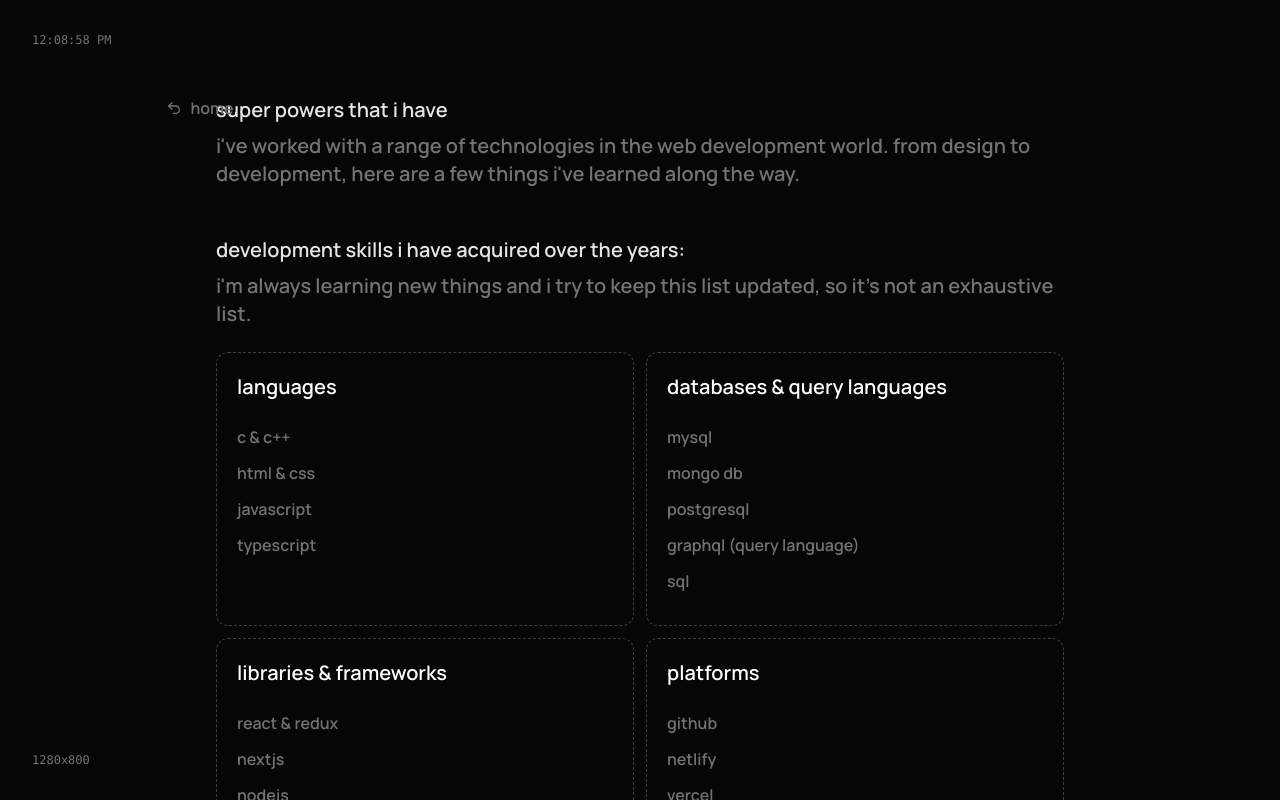
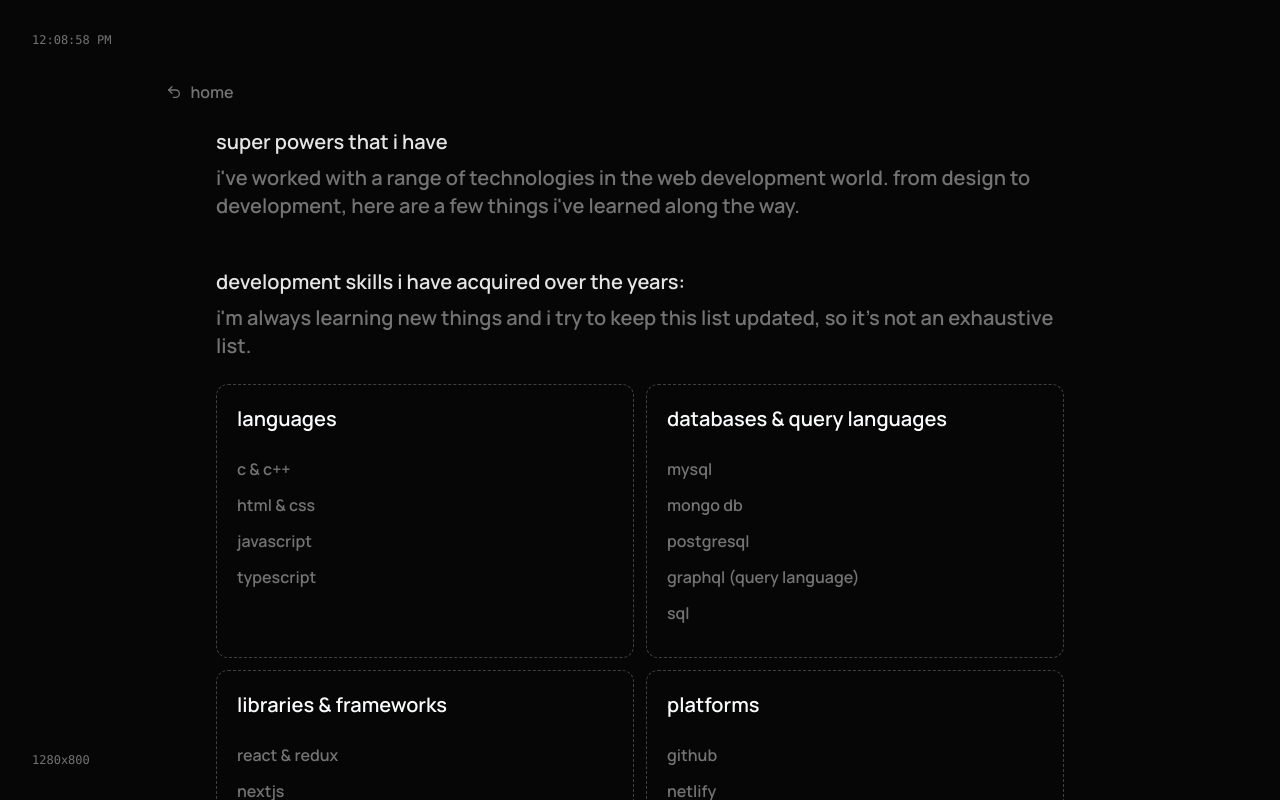
Before and after one commit to ParthMadhvani2/Personal-Portfolio, a Next.js app: page /tech-i-know in a window 1280 px wide. Shown: the top 800 px of the page. Built offline with nearby package versions, Linux system fonts and the light colour scheme.

Commit message:
fixed: ui bugs

```diff
--- a/app/resume/page.tsx
+++ b/app/resume/page.tsx
@@ -5,7 +5,7 @@ const ResumeView: React.FunctionComponent = () => {
   return (
     <>
       <div className="resume-view-container">
-        <div className={'my-6'}>
+        <div className={'my-10'}>
           <Image
             src={'/media/resume.png'}
             width={'360'}
--- a/app/tech-i-know/page.tsx
+++ b/app/tech-i-know/page.tsx
@@ -16,7 +16,7 @@ export const metadata = {
 
 const TechFlex = () => {
   return (
-    <div className="tech-flex">
+    <div className="tech-flex mt-8">
       <div className="mb-6">
         <h1 className=" mb-2 text-neutral-200 text-xl font-semibold">
           Super Powers that I have
--- a/components/ui/page-route/index.tsx
+++ b/components/ui/page-route/index.tsx
@@ -8,7 +8,7 @@ const PageRoute = () => {
   const pathname = usePathname();
   return (
     pathname !== "/" && (
-      <div className=" top-[96px] left-[13%] fixed  text-neutral-500 font-semibold">
+      <div className=" top-[10%] left-[13%] fixed  text-neutral-500 font-semibold">
         <LinkText
           href={"/"}
           className="no-underline flex justify-center items-center"
--- a/components/ui/subscribebutton/index.tsx
+++ b/components/ui/subscribebutton/index.tsx
@@ -8,7 +8,7 @@ const SubscribeButton: React.FunctionComponent = () => {
   };
 
   return (
-    <div>
+    <div className='mx-auto'>
       <button
         className="mt-12 max-md:mx-auto text-black bg-slate-200 p-2 rounded-md hover:brightness-110"
         onClick={handleSubscribeClick}
```
